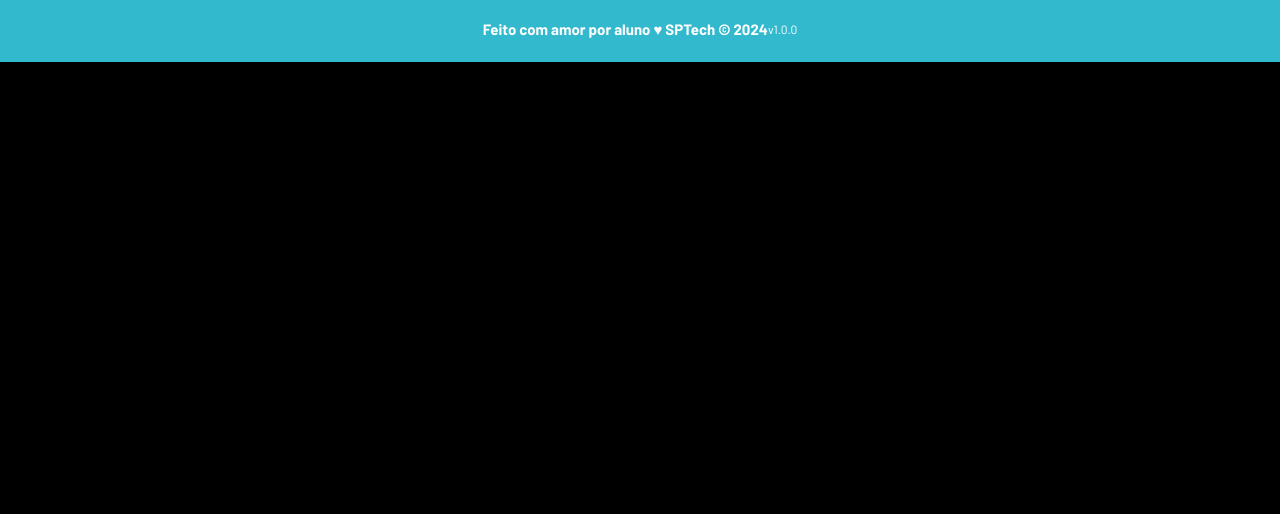
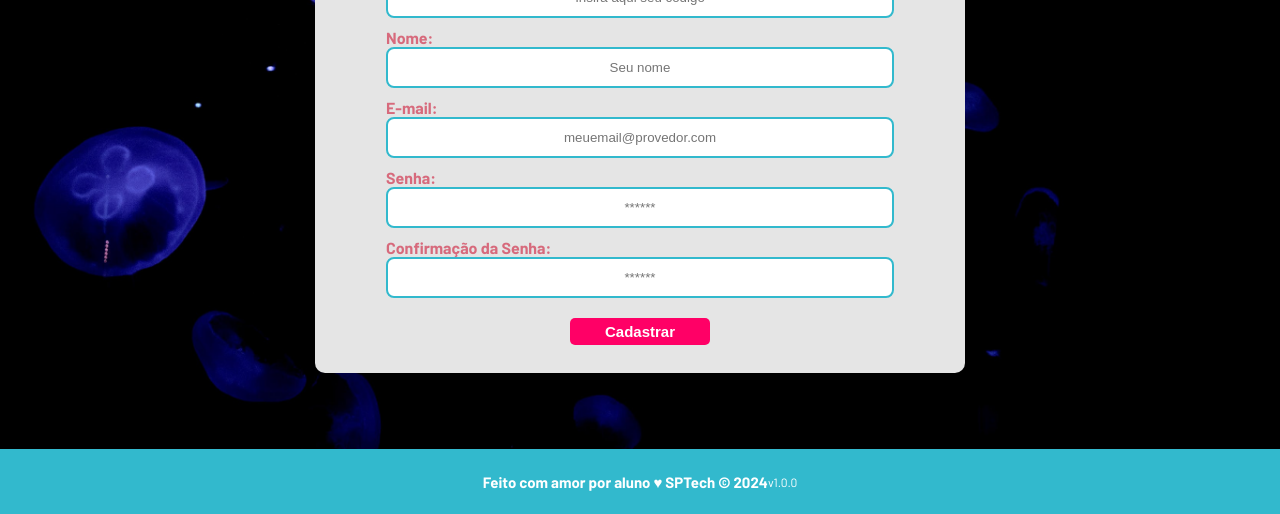
Before and after one commit to Vlad-Ribeiro/AquaTech-Exerc-cio, a plain HTML site: page public/cadastro.html in a window 1280 px wide. Shown: the part 286-800 px from the top of the page. Drawn offline with Linux system fonts and the light colour scheme.

Commit message:
Página de login e página de cadastro finalizadas.

```diff
--- a/public/styles/style.css
+++ b/public/styles/style.css
@@ -128,3 +128,71 @@ body {
 .version {
     font-size: 12px;
 }
+
+/* Login */
+
+.login {
+    display: flex;
+    background-image: url('../assets/imgs/bg-jelly-fish-para_outras_pags.png');
+    background-size: cover;
+    height: var(--tamanho-banner);
+}
+
+.login .container {
+    justify-content: center;
+}
+
+.login .container .card {
+    display: flex;
+    flex-direction: column;
+    align-items: center;
+    justify-content: center;
+    background-color: #e5e5e5;
+    border-radius: 10px;
+    color: rgba(209, 58, 83, 0.723);
+    height: 280px;
+    width: 650px;
+}
+
+.login h2 {
+    font-size: 35px;
+    margin-top: 0px;
+    margin-bottom: 15px;
+}
+
+.login .campo {
+    display: flex;
+    flex-direction: column;
+    font-weight: bold;
+    margin-top: 0px;
+}
+
+.login .campo input {
+    height: 35px;
+    width: 500px;
+    border: 2px solid #32b9cd;
+    margin-bottom: 10px;
+    border-radius: 8px;
+    text-align: center;
+}
+
+.formulario {
+    display: flex;
+    flex-direction: column;
+    align-items: center;
+}
+
+.login button {
+    background-color: rgb(255, 0, 102);
+    color: white;
+    font-weight: bold;
+    font-size: 15px;
+    padding: 5px 35px;
+    border-radius: 5px;
+    border-style: none;
+    margin-top: 10px;
+}
+
+.login .container .card-cadastro {
+    height: 500px;
+}
```
Also changed, not shown: public/login.html (+0 -1 lines).
